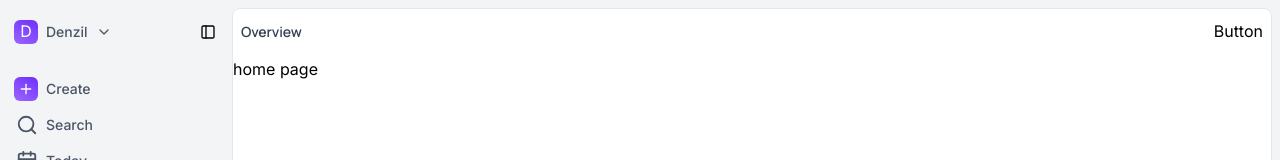
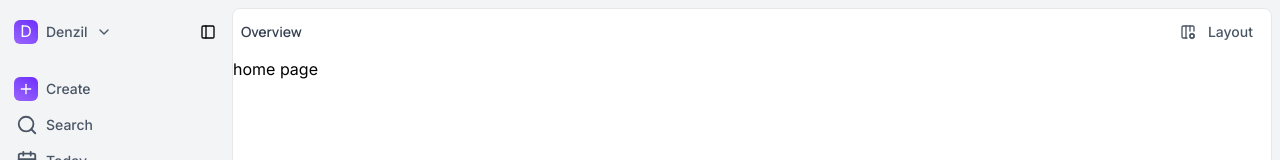
Before and after one commit to RodRe1ss/Enlist-Dashboard, a Next.js app: page / in a window 1280 px wide. Shown: the top 160 px of the page. Built offline with nearby package versions, Linux system fonts and the light colour scheme.

Commit message:
Display Changer add, ui

```diff
--- /dev/null
+++ b/src/features/header/DisplayChanger.tsx
@@ -0,0 +1,48 @@
+"use client";
+
+import { Button } from "@/components/ui/button";
+import { smoothTransition } from "@/lib/animations/transitions";
+import { Columns3Cog, SquareKanban, SquareMenu } from "lucide-react";
+import { AnimatePresence, motion } from "motion/react";
+import { useState } from "react";
+
+const iconOptions = {
+  kanban: SquareKanban,
+  list: SquareMenu,
+};
+
+const DisplayChanger = () => {
+  const [isOpen, setIsOpen] = useState(false);
+  const [currentDisplay, setCurrentDisplay] = useState("");
+
+  return (
+    <div className="relative">
+      <Button
+        variant={"ghost"}
+        size={"sm"}
+        className="text-gray-600! gap-3"
+        onClick={() => setIsOpen((prev) => !prev)}
+      >
+        <Columns3Cog className="size-4" />
+        <span>Layout</span>
+      </Button>
+
+      <AnimatePresence>
+        {isOpen ? (
+          <motion.div
+            initial={{ y: -10, opacity: 0 }}
+            animate={{
+              y: 5,
+              opacity: 100,
+            }}
+            exit={{ y: -10, opacity: 0 }}
+            transition={smoothTransition}
+            className=" w-60 h-72  absolute top-full right-0 rounded-md bg-white border border-gray-200 shadow-xs p-1 z-20"
+          ></motion.div>
+        ) : null}
+      </AnimatePresence>
+    </div>
+  );
+};
+
+export default DisplayChanger;
--- a/src/features/header/Header.tsx
+++ b/src/features/header/Header.tsx
@@ -9,6 +9,8 @@ import { motion } from "motion/react";
 import { smoothTransition } from "@/lib/animations/transitions";
 import usePageName from "./usePageName";
 import Pagename from "./Pagename";
+
+import DisplayChanger from "./DisplayChanger";
 
 const Header = () => {
   const { isSidebarOpen, toggleSidebar } = useSidebarStore(
@@ -22,7 +24,7 @@ const Header = () => {
 
   return (
     <header className="bg-white h-12 ">
-      <div className="flex items-center justify-between max-w-7xl px-2 py-1.75">
+      <div className="flex items-center justify-between max-w-7xl px-2 py-1.75 mx-auto">
         <motion.div
           initial={{ x: 0 }}
           animate={{ x: isSidebarOpen ? -40 : 0 }}
@@ -45,7 +47,7 @@ const Header = () => {
           <Pagename />
         </motion.div>
 
-        <div>Button</div>
+        <DisplayChanger />
       </div>
     </header>
   );
```
